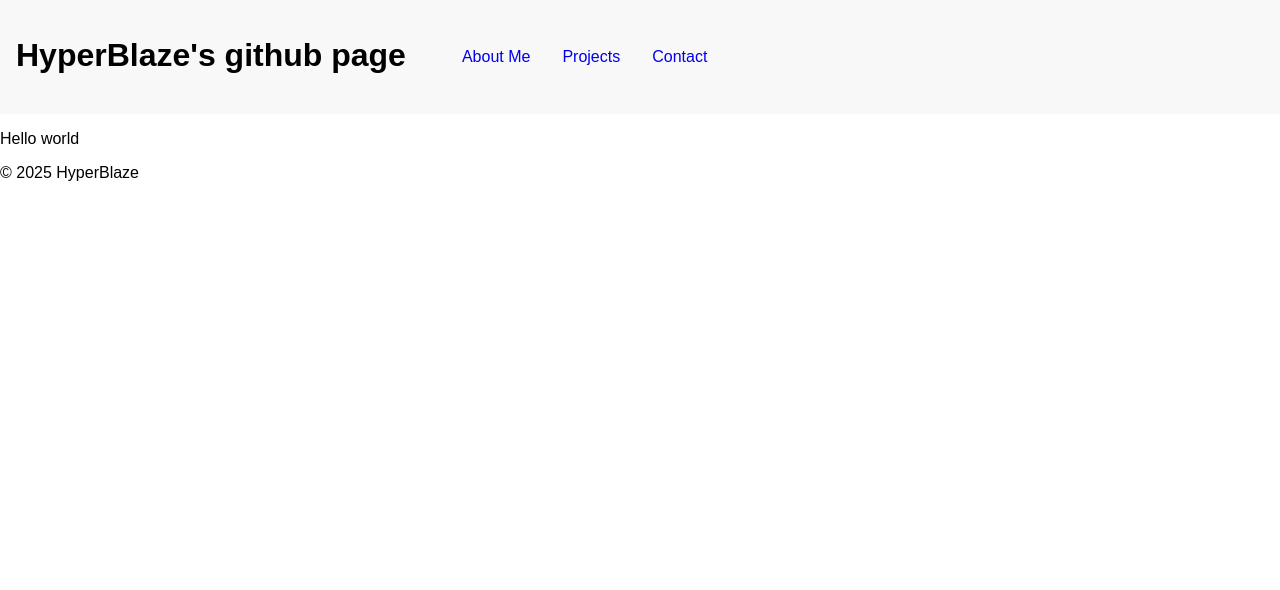
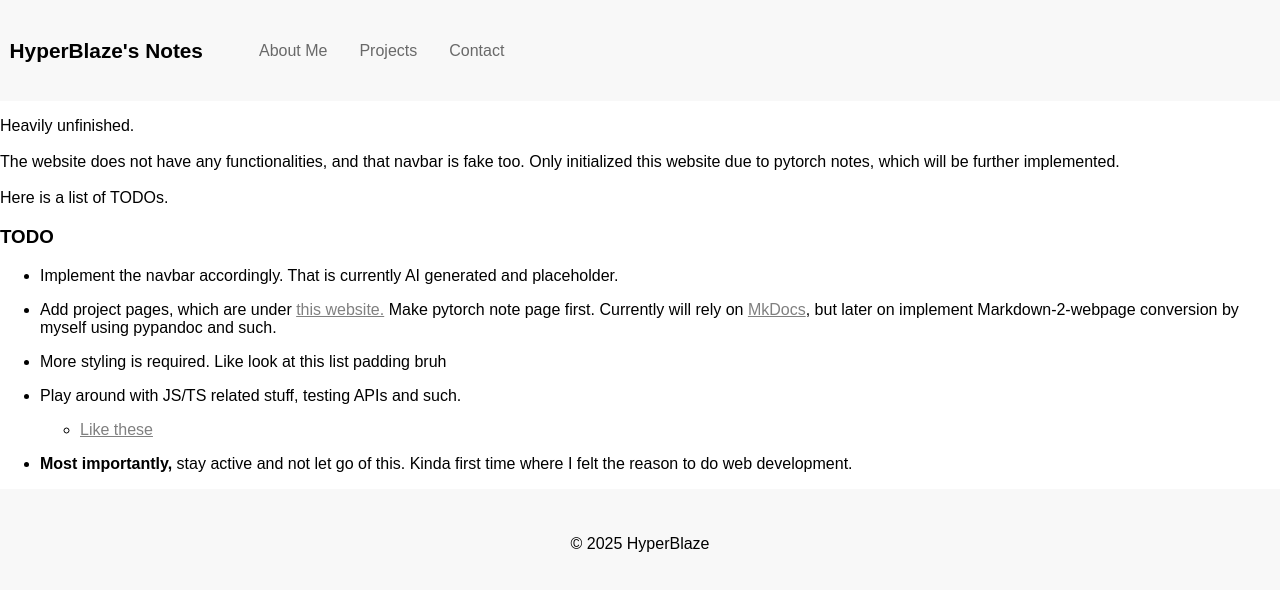
Before and after one commit to HyperBlaze456/hyperblaze456.github.io, a plain HTML site: page index.html in a window 1280 px wide. Drawn offline with Linux system fonts and the light colour scheme.

Commit message:
basic outline

```diff
--- a/index.html
+++ b/index.html
@@ -3,13 +3,13 @@
 <head>
   <meta charset="UTF-8" />
   <meta name="viewport" content="width=device-width, initial-scale=1.0" />
-  <title>My GitHub Page</title>
+  <title>HyperBlaze</title>
   <!-- Link to external CSS file -->
   <link rel="stylesheet" href="styles.css" />
 </head>
 <body>
   <header>
-    <h1>HyperBlaze's github page</h1>
+    <h1>HyperBlaze's Notes</h1>
     <nav>
         <ul>
           <li><a href="./about.html">About Me</a></li>
@@ -20,9 +20,27 @@
   </header>
 
   <main>
-    <p>Hello world</p>
+    <p>Heavily unfinished.<br><br>
+      The website does not have any functionalities, and that navbar is fake too.
+      Only initialized this website due to pytorch notes, which will be further implemented.
+      <br><br>
+      Here is a list of TODOs.
 
-    <!-- Example navigation list -->
+      <section class="basic">
+      <h3>TODO</h3>
+        <ul>
+          <li><p>Implement the navbar accordingly. That is currently AI generated and placeholder.</p></li>
+          <li><p>Add project pages, which are under <a href="hyperblaze456.github,io">this website.</a> Make pytorch note page first. Currently will rely on <a href="https://www.mkdocs.org/">MkDocs</a>, but later on implement Markdown-2-webpage conversion by myself using pypandoc and such.</p></li>
+          <li><p>More styling is required. Like look at this list padding bruh</p></li>
+          <li><p>Play around with JS/TS related stuff, testing APIs and such.</p></li>
+          <ul>
+            <li><a href="https://guansss.github.io/live2d-viewer-web/">Like these</a></li>
+          </ul>
+          <li><p><strong>Most importantly,</strong> stay active and not let go of this. Kinda first time where I felt the reason to do web development.</p></li>
+        </ul>
+      </section>
+    </p>
+
 
   </main>
 
--- a/styles.css
+++ b/styles.css
@@ -1,19 +1,32 @@
+/**
+                RULES
+Always follow these order for this CSS
+1. Alignments, such as display, text-align and flex stuffs should be primary
+2. Margin and padding settings comes next
+3. All other styles that changes color etc, would be the last.
+**/
 body {
     margin: 0;
     font-family: Arial, sans-serif;
   }
 
 header {
+    display: flex;
+    text-align: center;
     background-color: #f8f8f8;
-    display: flex;
-    padding: 1rem;
-    text-align: center;
+    padding: 0.6rem;
+}
+
+header h1 {
+    align-self: center;
+    font-size: 1.3rem;
+    font-weight: 600;
 }
 
 nav ul {
-    list-style: none;
     align-items: center;
     display: flex;
+    list-style: none;
 }
 
 nav ul li {
@@ -22,4 +35,21 @@ nav ul li {
 
 nav ul li a {
     text-decoration: none;
+    color:dimgrey;
 }
+
+main {
+    margin: 10;
+}
+
+section.basic a{
+    text-decoration: underline;
+    color: grey;
+}
+
+footer {
+    text-align: center;
+    background-color: #f8f8f8;
+    padding: 30px;
+    margin-top: 1rem;
+}
```
